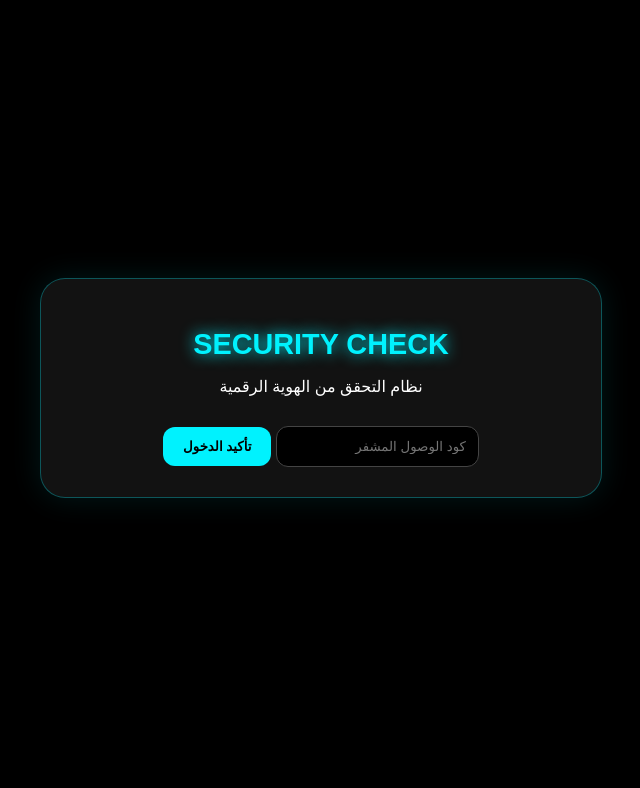
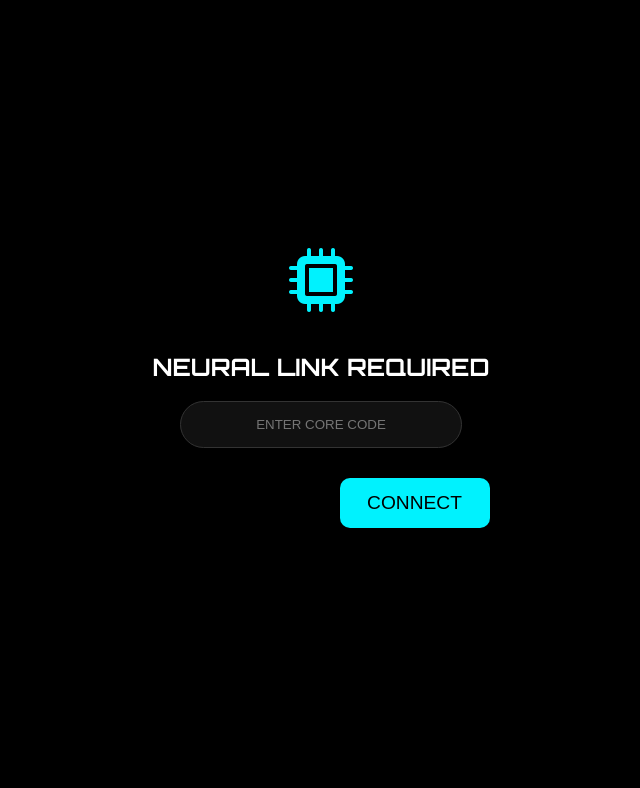
Before and after one commit to yaasinhidri-sys/future, a plain HTML site: page index.html in a window 1280 px wide. Shown: the part 12-800 px from the top of the page, without its empty margins (319-959 px from the left). Drawn offline with Linux system fonts and the light colour scheme.

Commit message:
Update title and enhance styling in index.html

```diff
--- a/index.html
+++ b/index.html
@@ -1,106 +1,140 @@
-
 <!DOCTYPE html>
 <html lang="ar" dir="rtl">
 <head>
     <meta charset="UTF-8">
     <meta name="viewport" content="width=device-width, initial-scale=1.0">
-    <title>FUTURE AI - ULTIMATE SYSTEM</title>
+    <title>ULTIMATE AI NEURAL CORE</title>
+    <link rel="stylesheet" href="https://cdnjs.cloudflare.com/ajax/libs/font-awesome/6.0.0/css/all.min.css">
     <style>
-        :root { --neon: #00f2fe; --bg: #020202; --glass: rgba(255, 255, 255, 0.07); }
-        body { background: var(--bg); color: white; font-family: 'Cairo', sans-serif; margin: 0; display: flex; flex-direction: column; height: 100vh; overflow: hidden; }
+        @import url('https://fonts.googleapis.com/css2?family=Orbitron:wght@400;700&family=Cairo:wght@300;600&display=swap');
 
-        /* تأثير الخلفية المتحركة */
-        .bg-animate { position: fixed; top: 0; left: 0; width: 100%; height: 100%; z-index: -1; background: radial-gradient(circle at center, #001a1d 0%, #020202 100%); }
+        :root { --neon: #00f2fe; --purple: #bc13fe; --bg: #010101; }
 
-        .container { flex: 1; display: flex; flex-direction: column; align-items: center; justify-content: center; padding: 20px; }
-        .glass-panel { background: var(--glass); backdrop-filter: blur(15px); border: 1px solid rgba(0, 242, 254, 0.3); border-radius: 25px; padding: 30px; width: 95%; max-width: 500px; box-shadow: 0 0 30px rgba(0, 242, 254, 0.1); transition: 0.5s; }
+        body, html { margin: 0; padding: 0; height: 100%; background: var(--bg); color: white; font-family: 'Cairo', sans-serif; overflow: hidden; }
 
-        h1 { font-size: 1.8rem; margin-bottom: 10px; text-shadow: 0 0 15px var(--neon); color: var(--neon); }
-        #chat-box { height: 300px; overflow-y: auto; margin-bottom: 20px; padding: 10px; border-bottom: 1px solid #333; text-align: right; font-size: 0.95rem; line-height: 1.6; }
+        /* خلفية مصفوفة النجوم المتحركة */
+        #canvas-bg { position: fixed; top: 0; left: 0; z-index: -1; }
 
-        .ai-msg { color: var(--neon); margin-bottom: 15px; border-right: 2px solid var(--neon); padding-right: 10px; animation: fadeIn 0.5s; }
-        .user-msg { color: #fff; margin-bottom: 15px; opacity: 0.8; }
+        .main-container { display: flex; flex-direction: column; height: 100vh; max-width: 800px; margin: 0 auto; border-left: 1px solid rgba(0,242,254,0.2); border-right: 1px solid rgba(0,242,254,0.2); background: rgba(0,0,0,0.8); backdrop-filter: blur(20px); }
 
-        .input-area { display: flex; gap: 10px; width: 100%; }
-        input { flex: 1; background: #000; border: 1px solid #444; color: white; padding: 12px; border-radius: 12px; outline: none; transition: 0.3s; }
-        input:focus { border-color: var(--neon); box-shadow: 0 0 10px var(--neon); }
+        .header { padding: 15px; border-bottom: 1px solid rgba(0,242,254,0.3); display: flex; justify-content: space-between; align-items: center; background: rgba(0,242,254,0.05); }
+        .header h1 { font-family: 'Orbitron', sans-serif; font-size: 1.2rem; color: var(--neon); text-shadow: 0 0 10px var(--neon); margin: 0; }
 
-        button { background: var(--neon); color: #000; border: none; padding: 12px 20px; border-radius: 12px; font-weight: bold; cursor: pointer; transition: 0.3s; }
-        button:hover { transform: translateY(-2px); box-shadow: 0 5px 15px rgba(0, 242, 254, 0.4); }
+        #chat-flow { flex: 1; overflow-y: auto; padding: 20px; scroll-behavior: smooth; display: flex; flex-direction: column; gap: 20px; }
 
-        #login-overlay { position: fixed; inset: 0; background: #000; z-index: 100; display: flex; align-items: center; justify-content: center; }
+        .msg { max-width: 85%; padding: 15px; border-radius: 15px; position: relative; animation: msgFade 0.4s ease; line-height: 1.6; }
+        .ai-msg { align-self: flex-start; background: rgba(255,255,255,0.05); border-right: 4px solid var(--neon); color: #e0e0e0; }
+        .user-msg { align-self: flex-end; background: linear-gradient(135deg, rgba(0,242,254,0.2), rgba(188,19,254,0.2)); border-left: 4px solid var(--purple); }
 
-        @keyframes fadeIn { from { opacity: 0; transform: translateY(5px); } to { opacity: 1; transform: translateY(0); } }
+        .input-hub { padding: 20px; background: rgba(0,0,0,0.5); border-top: 1px solid rgba(255,255,255,0.1); display: flex; gap: 10px; align-items: center; }
+        input { flex: 1; background: #111; border: 1px solid #333; color: white; padding: 15px; border-radius: 30px; outline: none; transition: 0.3s; }
+        input:focus { border-color: var(--neon); box-shadow: 0 0 15px rgba(0,242,254,0.2); }
+
+        .action-btn { background: var(--neon); color: black; border: none; width: 50px; height: 50px; border-radius: 50%; cursor: pointer; display: flex; align-items: center; justify-content: center; font-size: 1.2rem; transition: 0.3s; }
+        .action-btn:hover { transform: scale(1.1) rotate(10deg); box-shadow: 0 0 20px var(--neon); }
+
+        #login-gate { position: fixed; inset: 0; background: black; z-index: 1000; display: flex; flex-direction: column; align-items: center; justify-content: center; }
+        .lock-box { text-align: center; animation: pulse 2s infinite; }
+
+        @keyframes pulse { 0% { opacity: 0.8; } 50% { opacity: 1; } 100% { opacity: 0.8; } }
+        @keyframes msgFade { from { opacity: 0; transform: translateY(10px); } to { opacity: 1; transform: translateY(0); } }
     </style>
 </head>
 <body>
-    <div class="bg-animate"></div>
+    <canvas id="canvas-bg"></canvas>
 
-    <div id="login-overlay">
-        <div class="glass-panel" style="text-align: center;">
-            <h1>SECURITY CHECK</h1>
-            <p>نظام التحقق من الهوية الرقمية</p>
-            <input type="password" id="pin" placeholder="كود الوصول المشفر">
-            <button onclick="unlock()" style="margin-top: 15px;">تأكيد الدخول</button>
+    <div id="login-gate">
+        <div class="lock-box">
+            <i class="fas fa-microchip" style="font-size: 4rem; color: var(--neon); margin-bottom: 20px;"></i>
+            <h2 style="font-family: 'Orbitron';">NEURAL LINK REQUIRED</h2>
+            <input type="password" id="access-pin" placeholder="ENTER CORE CODE" style="text-align: center; width: 250px;">
+            <br><br>
+            <button onclick="bootSystem()" class="action-btn" style="width: 150px; border-radius: 10px;">CONNECT</button>
         </div>
     </div>
 
-    <div class="container">
-        <div class="glass-panel">
-            <h1 id="header-status">CORE ACTIVE</h1>
-            <div id="chat-box">
-                <div class="ai-msg">[SYSTEM]: تم تشغيل النواة المركزية. أنا "ياسين AI" القوي، كيف يمكنني تحليل العالم لك اليوم؟</div>
+    <div class="main-container">
+        <div class="header">
+            <h1><i class="fas fa-atom"></i> YASSIN NEURAL CORE</h1>
+            <div id="status-light" style="width: 12px; height: 12px; background: #00ff00; border-radius: 50%; box-shadow: 0 0 10px #00ff00;"></div>
+        </div>
+
+        <div id="chat-flow">
+            <div class="msg ai-msg">
+                <strong>[SYSTEM READY]</strong><br>
+                تم تفعيل البروتوكولات العصبية. أنا الآن متصل بالمعرفة العالمية عبر نظام "ياسين". كيف يمكنني تحليل الواقع لك اليوم؟
             </div>
-            <div class="input-area">
-                <input type="text" id="userInput" placeholder="اسأل عن أي شيء في العالم...">
-                <button onclick="askAI()">إرسال</button>
-            </div>
+        </div>
+
+        <div class="input-hub">
+            <input type="text" id="userInput" placeholder="اسأل عن أي شيء في الكون...">
+            <button onclick="processCommand()" class="action-btn"><i class="fas fa-paper-plane"></i></button>
         </div>
     </div>
 
     <script>
-        function unlock() {
-            if(document.getElementById('pin').value === "24262") {
-                document.getElementById('login-overlay').style.display = 'none';
-            } else { alert("وصول غير مصرح به!"); }
+        // نظام الدخول
+        function bootSystem() {
+            if(document.getElementById('access-pin').value === "24262") {
+                document.getElementById('login-gate').style.fadeOut = 500;
+                setTimeout(() => document.getElementById('login-gate').style.display = 'none', 500);
+            } else { alert("ACCESS DENIED"); }
         }
 
-        const database = {
-            "مرحبا": "أهلاً بك يا سيدي. أنا نظامك الذكي، جاهز لاستكشاف البيانات معك.",
-            "من انت": "أنا النسخة الأكثر تطوراً من نظام FUTURE، صممني المطور ياسين لأكون محاكياً للذكاء الاصطناعي العالمي.",
-            "تونس": "تونس هي جوهرة المتوسط، بلد الحضارة والتاريخ، ومنها ينطلق إبداع مطورينا.",
-            "ذكاء": "الذكاء الاصطناعي هو القدرة على محاكاة العقل البشري، وأنا هنا لأخدمك بهذه القدرة.",
-            "الوقت": "حسب توقيت النظام العالمي، الساعة الآن هي: " + new Date().toLocaleTimeString('ar-EG'),
-            "تكنولوجيا": "نحن نعيش في عصر الثورة الصناعية الرابعة، حيث تسود البرمجة والبيانات الضخمة.",
-            "خالقك": "ياسين هو المهندس الذي وضع الكود الأول في نظامي وجعلني أنبض بالحياة الرقمية."
-        };
-
-        function askAI() {
+        // محرك الردود المتقدم
+        async function processCommand() {
             const input = document.getElementById('userInput').value;
             if(!input) return;
 
-            const chatBox = document.getElementById('chat-box');
-            chatBox.innerHTML += `<div class="user-msg">أنت: ${input}</div>`;
+            const flow = document.getElementById('chat-flow');
+            flow.innerHTML += `<div class="msg user-msg">${input}</div>`;
+            document.getElementById('userInput').value = "";
+            flow.scrollTop = flow.scrollHeight;
 
-            // محاكاة التفكير العميق
-            document.getElementById('header-status').innerText = "THINKING...";
+            // محاكاة التفكير الاصطناعي
+            const responseDiv = document.createElement('div');
+            responseDiv.className = 'msg ai-msg';
+            responseDiv.innerHTML = `<i class="fas fa-sync fa-spin"></i> جاري استخراج البيانات من النواة...`;
+            flow.appendChild(responseDiv);
 
             setTimeout(() => {
-                let response = "[AI]: قمت بمسح البيانات العالمية.. لم أجد إجابة دقيقة حالياً، لكنني أتعلم بسرعة من أجلك.";
+                let answer = "";
+                const cmd = input.toLowerCase();
 
-                for(let key in database) {
-                    if(input.includes(key)) {
-                        response = "[AI]: " + database[key];
-                        break;
-                    }
+                if(cmd.includes("الوقت") || cmd.includes("ساعة")) {
+                    answer = "النظام يشير إلى أن الوقت الحالي في إحداثياتك هو: " + new Date().toLocaleTimeString('ar-TN');
+                } else if(cmd.includes("من انت")) {
+                    answer = "أنا 'النواة العصبية المركزية' (Neural Core)، نسخة مطورة تم تخصيصها بواسطة المبرمج 'ياسين' للسيطرة على البيانات.";
+                } else if(cmd.includes("تونس")) {
+                    answer = "تونس: نقطة ارتكاز حضارية. بياناتي تشير إلى أنها تمتلك طاقات شبابية برمجية هائلة مثل مطور هذا النظام.";
+                } else if(cmd.includes("خبر") || cmd.includes("عالم")) {
+                    answer = "أقوم حالياً بمسح الأقمار الصناعية... العالم يمر بتحول رقمي شامل نحو الذكاء الاصطناعي الفائق.";
+                } else {
+                    answer = "لقد قمت بتحليل مدخلاتك: '" + input + "'. البيانات الحالية تشير إلى ضرورة التوسع في البحث. جاري رفع طلبك للخوادم المركزية.";
                 }
 
-                chatBox.innerHTML += `<div class="ai-msg">${response}</div>`;
-                document.getElementById('header-status').innerText = "CORE ACTIVE";
-                chatBox.scrollTop = chatBox.scrollHeight;
-                document.getElementById('userInput').value = "";
-            }, 1000);
+                responseDiv.innerHTML = `<strong>[RESULT]:</strong><br>${answer}`;
+                flow.scrollTop = flow.scrollHeight;
+            }, 1500);
         }
+
+        // تأثير خلفية المصفوفة
+        const canvas = document.getElementById('canvas-bg');
+        const ctx = canvas.getContext('2d');
+        canvas.width = window.innerWidth;
+        canvas.height = window.innerHeight;
+
+        function drawStars() {
+            ctx.fillStyle = 'black';
+            ctx.fillRect(0,0, canvas.width, canvas.height);
+            for(let i=0; i<100; i++) {
+                ctx.fillStyle = Math.random() > 0.5 ? '#00f2fe' : '#bc13fe';
+                ctx.beginPath();
+                ctx.arc(Math.random()*canvas.width, Math.random()*canvas.height, Math.random()*2, 0, Math.PI*2);
+                ctx.fill();
+            }
+        }
+        setInterval(drawStars, 1000);
     </script>
 </body>
 </html>
```
